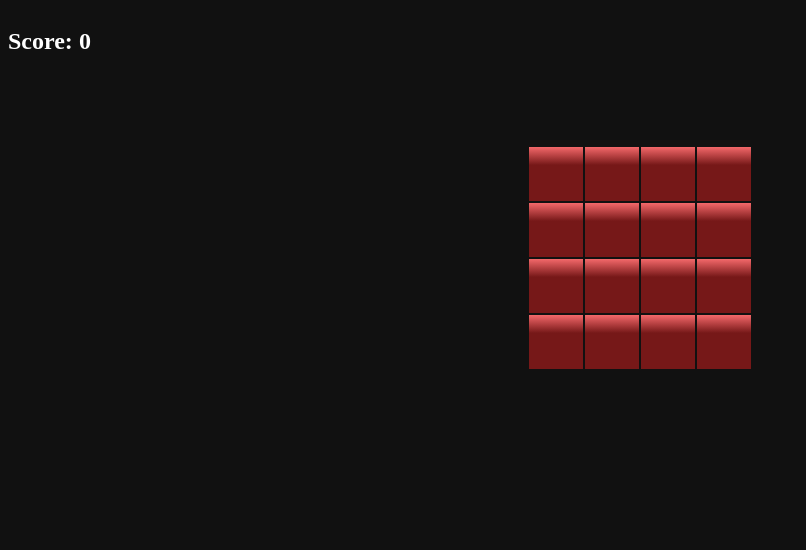
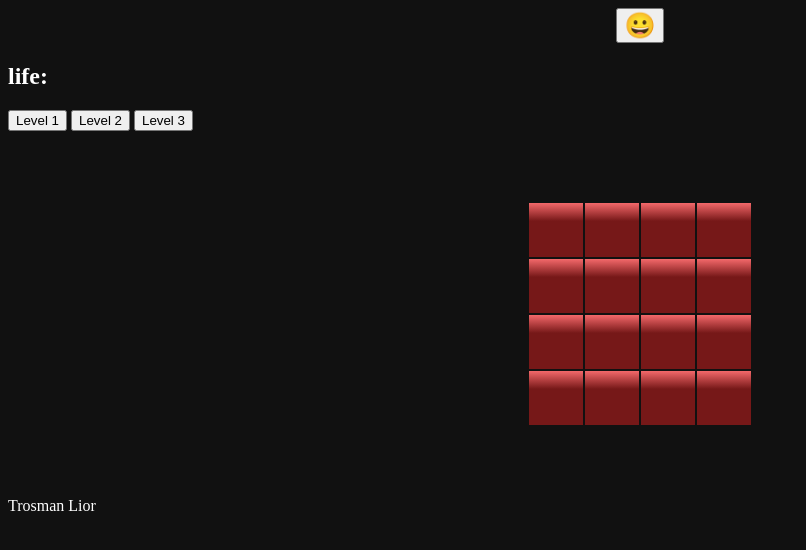
Before and after one commit to Lior-T/Mine-Sweeper, a plain HTML site: page index.html in a window 1280 px wide. Shown: the whole page, without its empty margins (0-806 px from the left). Drawn offline with Linux system fonts and the light colour scheme.

Commit message:
Update index.html

```diff
--- a/index.html
+++ b/index.html
@@ -10,16 +10,21 @@
 </head>
 
 <body onload="init()">
+  <button id="restart-btn" onclick="init()">😀</button>
 
-    <h2>Score: <span>0</span></h2>
+  <h2>life: <span></span></h2>
+  <div class="levels">
+    <button onclick="initEasy()" class="easy">Level 1</button>
+    <button onclick=initMedium() class="medium">Level 2</button>
+    <button onclick="initHard()" class="hard">Level 3</button>
+  </div>
     <div class="board">
     <table class="board-mine">
-        <tbody class="cell"></tbody>
+      <tbody></tbody>
     </table>
   </div>
-    <div hidden class="popup" ><h2>You lose!</h2>
-        <button onclick="init()">Restart</button>
-    </div>
+
+  <footer>Trosman Lior</footer>
 
   <script src="utils.js"></script>
   <script src="game.js"></script>
```
Lines whose indentation alone changed are shown as unchanged.
